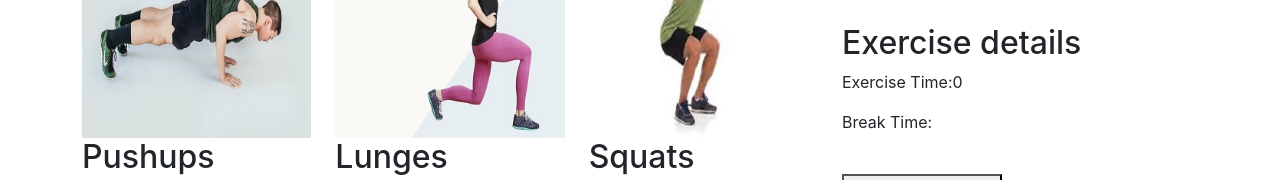
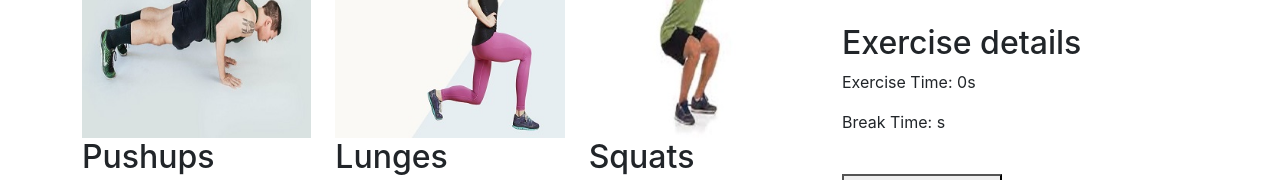
Before and after one commit to UttomKumarRoy/Assignment-8, a React (Create React App) app: page / in a window 1280 px wide. Shown: the part 235-415 px from the top of the page. Built offline with nearby package versions, Linux system fonts and the light colour scheme.

Commit message:
Break time added successfully

```diff
--- a/src/Components/Side/Side.js
+++ b/src/Components/Side/Side.js
@@ -1,9 +1,10 @@
-import React from 'react';
+import React, { useState } from 'react';
 import './Side.css';
 import { FontAwesomeIcon } from '@fortawesome/react-fontawesome';
 import { faUser} from '@fortawesome/free-solid-svg-icons';
 
 const Side = (props) => {
+    const [time, setTime]=useState(null);
 
     return (
         <div>
@@ -20,17 +21,17 @@ const Side = (props) => {
             <div>
                 <h2>Add a Break</h2>
                 <div className='btn-design'>
-                    <button type="button">10s</button>
-                    <button type="button">20s</button>
-                    <button type="button">30s</button>
-                    <button type="button">40s</button>
-                    <button type="button">50s</button>
+                    <button onClick={()=>{setTime(10)}} type="button">10s</button>
+                    <button onClick={()=>{setTime(20)}} type="button">20s</button>
+                    <button onClick={()=>{setTime(30)}} type="button">30s</button>
+                    <button onClick={()=>{setTime(40)}} type="button">40s</button>
+                    <button onClick={()=>{setTime(50)}} type="button">50s</button>
                 </div>
             </div> <br />
             <div>
                 <h2>Exercise details</h2>
-                <p>Exercise Time:{props.data}</p>
-                <p>Break Time:</p>
+                <p>Exercise Time: {props.data}s</p>
+                <p>Break Time: {time}s</p>
             </div> <br />
             <div>
                 <button>Activity Completed</button>
```
Also changed, not shown: src/Components/Main/Main.js (+2 -8 lines).
